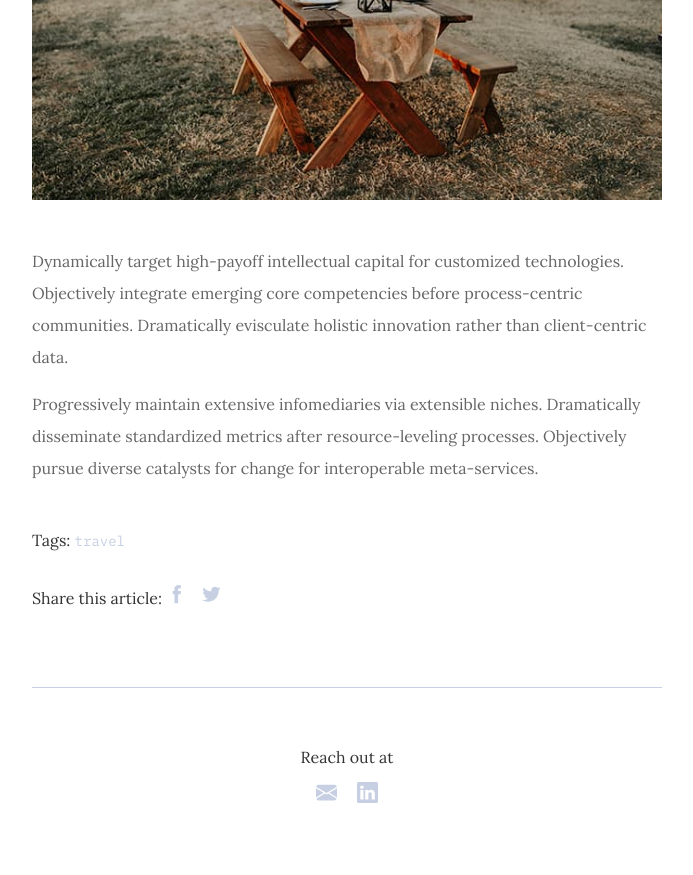
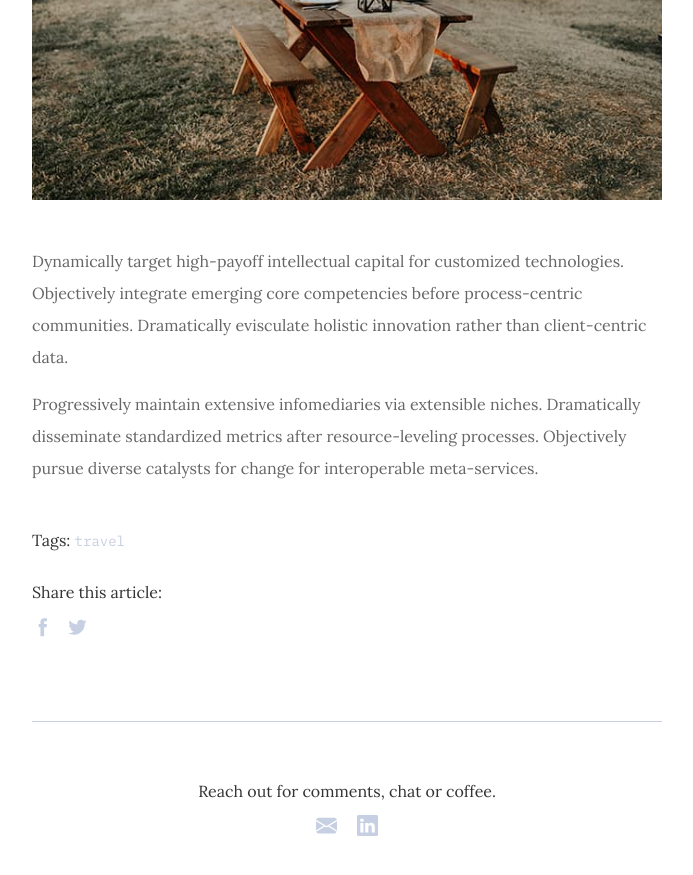
Before and after one commit to PrestonChing/prestonching.github.io, a Jekyll site: the page built from _posts/2019-07-23-travel-essentials.md, in a window 1280 px wide and 900 px high, scrolled down 2757 px. Shown: the top 875 px of the window, without its empty margins (293-986 px from the left). Built offline with Jekyll 4.4.1, drawn with Linux system fonts in a browser that asks for light colours.

Commit message:
contact icons

```diff
--- a/_includes/footer.html
+++ b/_includes/footer.html
@@ -3,7 +3,7 @@
   <footer class="footer">
     <div class="footer__inner">
       <div class="contact">
-        <p>Reach out at</p>
+        <p>Reach out for comments, chat or coffee.</p>
         <ul class="contact__list list-reset">
           <li class="contact__item">
             <a class="share__link" href="prestonching7@gmail.com">
--- a/_layouts/post.html
+++ b/_layouts/post.html
@@ -30,7 +30,7 @@ layout: default
 
     <div class="post__share">
       <ul class="share__list list-reset">
-        Share this article:
+        <p>Share this article: </p>
         <li class="share__item">
           <a class="share__link share__facebook" href="https://www.facebook.com/sharer/sharer.php?u={{ site.url }}{{ site.baseurl }}{{ page.url }}"
             onclick="window.open(this.href, 'pop-up', 'left=20,top=20,width=500,height=500,toolbar=1,resizable=0'); return false;" title="Share on Facebook" rel="nofollow">
```
